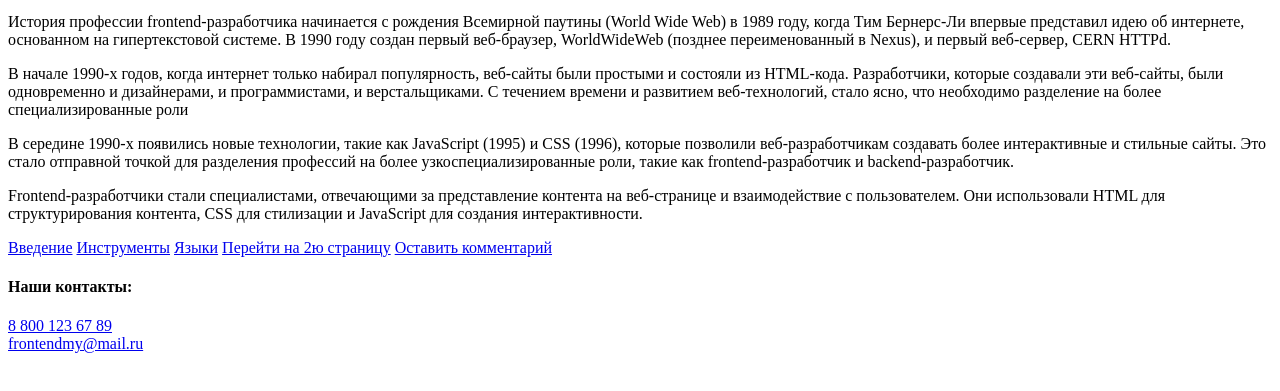
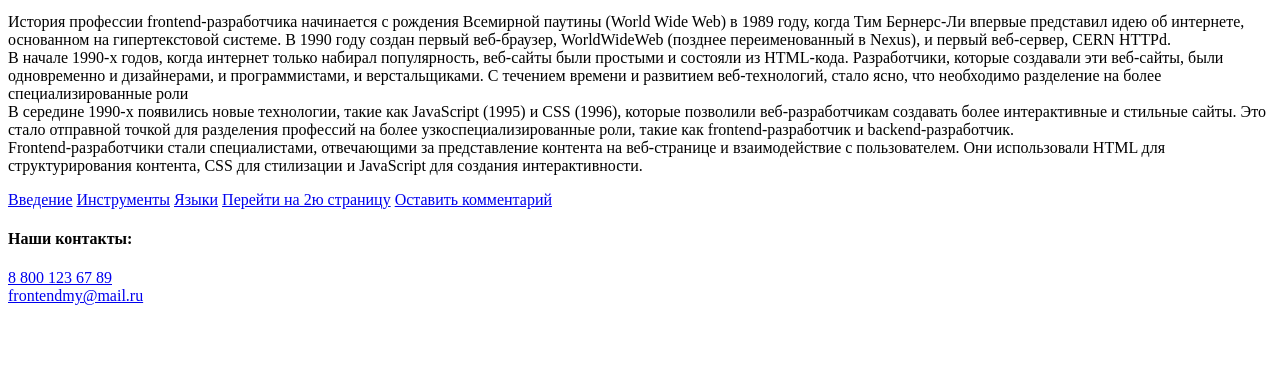
Before and after one commit to NadiaRuss/UrbanUniversity-2HW, a plain HTML site: page second_page.html in a window 1280 px wide. Shown: the part 271-662 px from the top of the page. Drawn offline with Linux system fonts and the light colour scheme.

Commit message:
Исправлены ошибки

```diff
--- a/second_page.html
+++ b/second_page.html
@@ -22,18 +22,17 @@
     <main class="history">
         <h1>История профессии Frontend-разработчика</h1>
         <img src="./img/human.png" alt="robot with laptop" width="30%">
-            <p >История профессии frontend-разработчика начинается с рождения Всемирной паутины (World Wide Web) в 1989 году, когда Тим Бернерс-Ли впервые представил
+            <p>История профессии frontend-разработчика начинается с рождения Всемирной паутины (World Wide Web) в 1989 году, когда Тим Бернерс-Ли впервые представил
             идею об интернете, основанном на гипертекстовой системе. В 1990 году создан первый веб-браузер, WorldWideWeb (позднее переименованный в Nexus), и
-            первый веб-сервер, CERN HTTPd.</p>
-            <p>В начале 1990-х годов, когда интернет только набирал популярность, веб-сайты были простыми и состояли из HTML-кода. Разработчики, которые создавали
+            первый веб-сервер, CERN HTTPd. <br>
+            В начале 1990-х годов, когда интернет только набирал популярность, веб-сайты были простыми и состояли из HTML-кода. Разработчики, которые создавали
             эти веб-сайты, были одновременно и дизайнерами, и программистами, и верстальщиками. С течением времени и развитием веб-технологий, стало ясно,
-            что необходимо разделение на более специализированные роли </p>
-            <p>В середине 1990-х появились новые технологии, такие как JavaScript (1995) и CSS (1996), которые позволили веб-разработчикам создавать более интерактивные
+            что необходимо разделение на более специализированные роли <br>
+            В середине 1990-х появились новые технологии, такие как JavaScript (1995) и CSS (1996), которые позволили веб-разработчикам создавать более интерактивные
                 и стильные сайты. Это стало отправной точкой для разделения профессий на более узкоспециализированные роли, такие как frontend-разработчик и
-                backend-разработчик.</p>
-            <p>Frontend-разработчики стали специалистами, отвечающими за представление контента на веб-странице и взаимодействие с пользователем.
+                backend-разработчик. <br>
+            Frontend-разработчики стали специалистами, отвечающими за представление контента на веб-странице и взаимодействие с пользователем.
                 Они использовали HTML для структурирования контента, CSS для стилизации и JavaScript для создания интерактивности.</p>
-        </p>
     </main>
     <footer>
         <nav><a href="index.html#introduction">Введение</a>
```
Also changed, not shown: index.html (+17 -17 lines).
